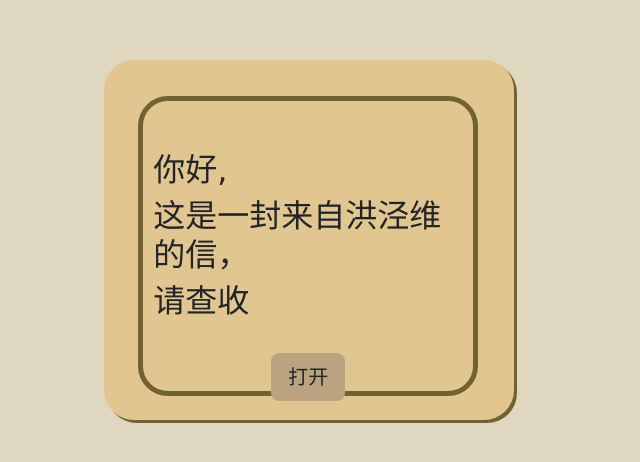
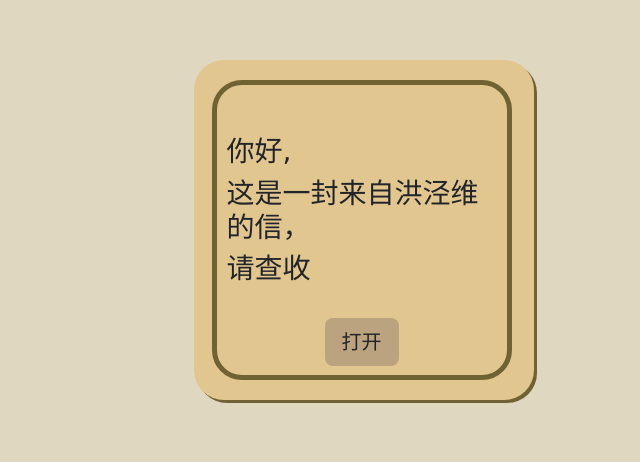
Before and after one commit to JinWei225/Letter, a website: page public/index.html in a window 1280 px wide. Shown: the part 180-642 px from the top of the page, without its empty margins (370-1010 px from the left). Drawn offline with nearby package versions, Linux system fonts and the light colour scheme; a web font is replaced by a local one.

Commit message:
fifth time

```diff
--- a/public/index.html
+++ b/public/index.html
@@ -19,9 +19,9 @@
 <body>
     <div class="opening1">
         <div class="opening2">
-            <h2>你好,</h2>
-            <h2>这是一封来自洪泾维的信，</h2>
-            <h2>请查收</h2>
+            <h3>你好,</h3>
+            <h3>这是一封来自洪泾维的信，</h3>
+            <h3>请查收</h3>
             <br>
             <form class="form1" action="/letter" method="POST">
                 <input class="btn btn-lg" type="submit" value="打开">
--- a/public/styles.css
+++ b/public/styles.css
@@ -5,7 +5,7 @@ header {
     width: 340px;
     font-family: 'Josefin Sans', sans-serif;
     position: relative;
-    left: 8%;
+    left: 7%;
     font-size: large;
     border-radius: 25px;
     padding: 0 0 0 10px;
@@ -35,13 +35,13 @@ hr {
 }
 
 .opening1 {
-    height: 360px;
-    width: 410px;
+    height: 340px;
+    width: 340px;
     background: #E1C78F;
 
     position: relative;
     top: 50%;
-    left: 55%;
+    left: 62%;
     margin-top: -160px;
     margin-left: -230px;
     border-radius: 30px;
@@ -50,12 +50,12 @@ hr {
 
 .opening2 {
     height: 300px;
-    width: 340px;
+    width: 300px;
     background: #E1C78F;
 
     position: relative;
-    top: 10%;
-    left: 62%;
+    top: 6%;
+    left: 70%;
     margin-left: -220px;
     padding: 50px 10px;
 
```
